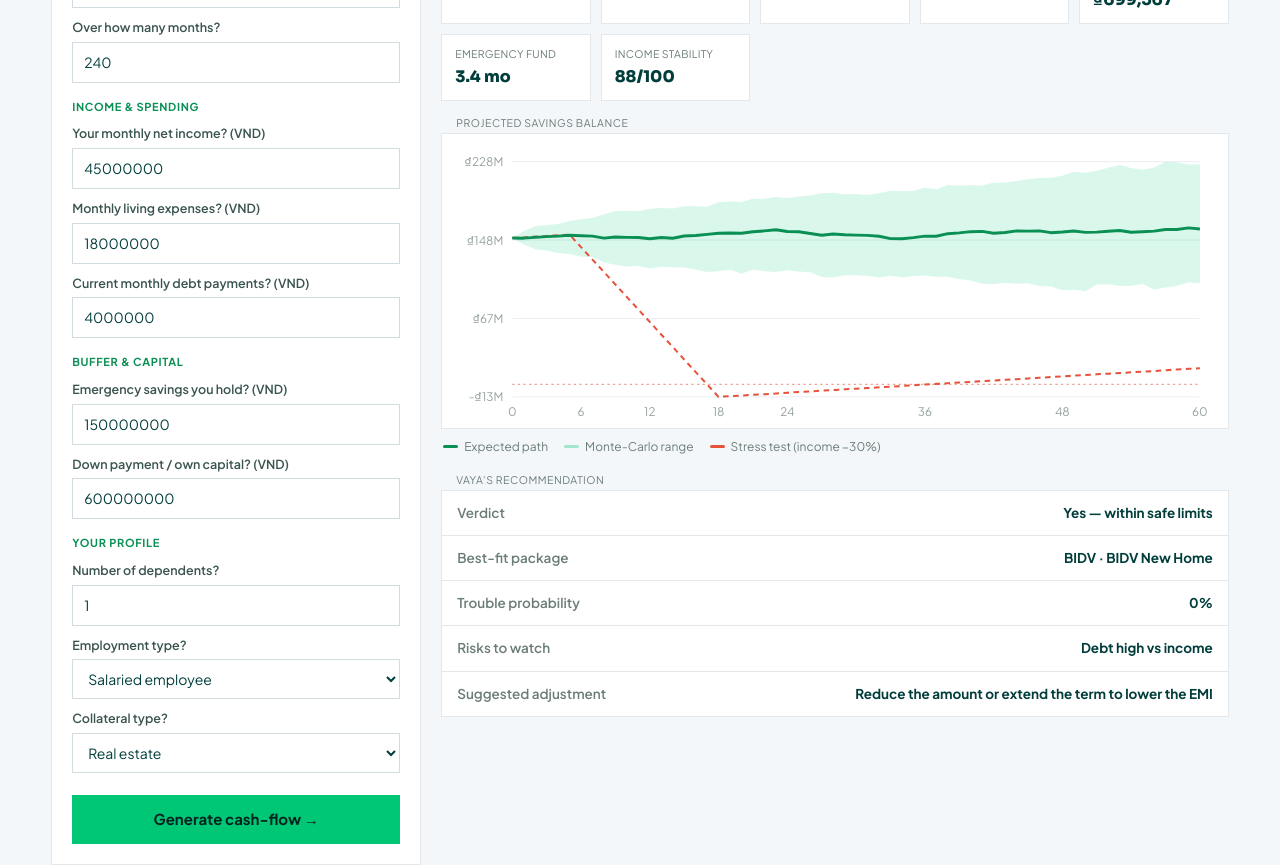
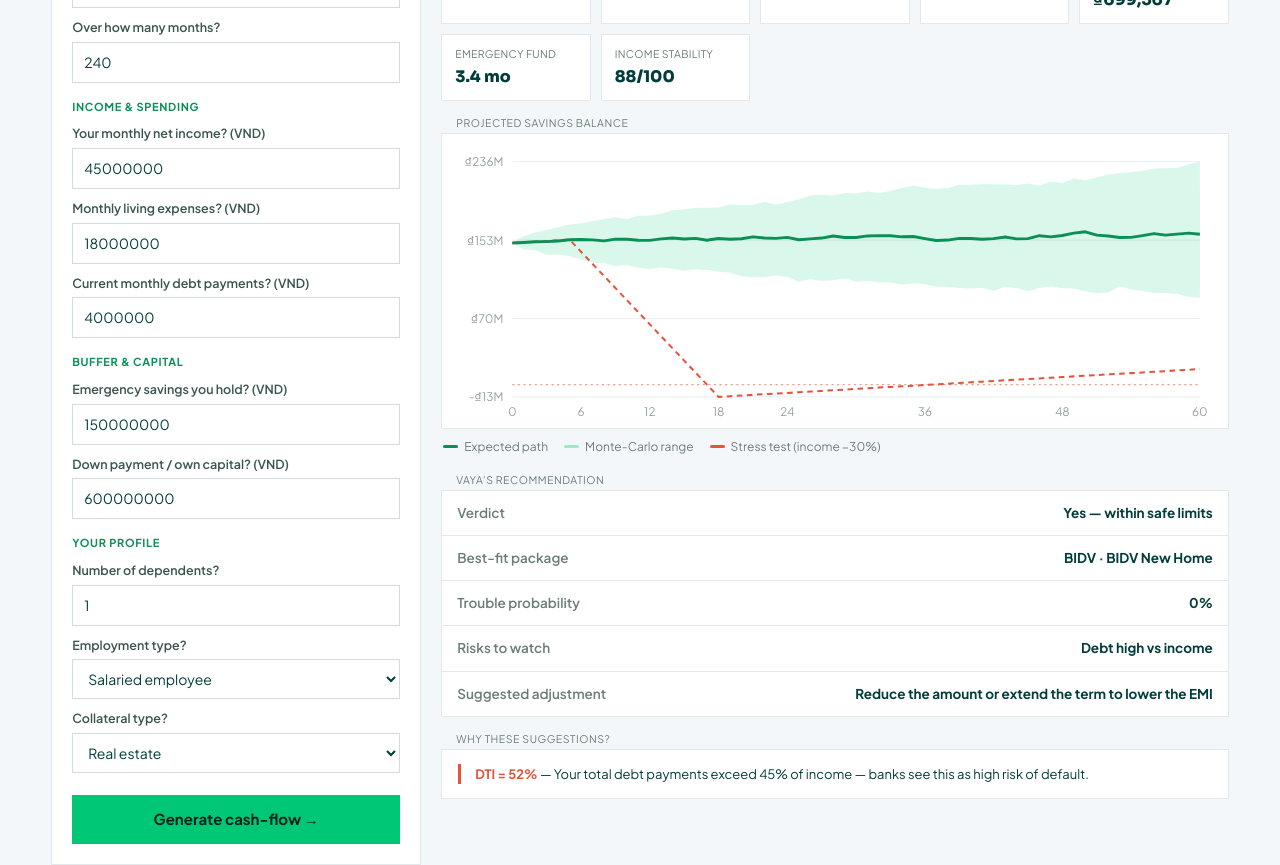
Before and after one commit to alibaba-hackathon-fsi/frontend-vaya, a Next.js app: page /survival in a window 1280 px wide. Shown: the part 420-1285 px from the top of the page. Built offline with nearby package versions, Linux system fonts and the light colour scheme.

Commit message:
fix: deterministic Monte Carlo (seeded PRNG) + interactive chart + explanation section

```diff
--- a/src/app/globals.css
+++ b/src/app/globals.css
@@ -2607,6 +2607,25 @@ img.flag {
   font-weight: 700;
   color: var(--ink);
 }
+.sc-explain {
+  background: #fff;
+  border: 1px solid var(--line);
+  padding: 14px 16px;
+}
+.sc-reason {
+  font-size: 13px;
+  line-height: 1.55;
+  color: var(--ink);
+  margin-bottom: 10px;
+  padding-left: 14px;
+  border-left: 3px solid var(--red);
+}
+.sc-reason:last-child { margin-bottom: 0; }
+.sc-reason b { color: var(--red); }
+.sc-ok-msg {
+  border-left-color: var(--green);
+  color: var(--green-text);
+}
 /* chat comparison */
 .rc-cmp {
   padding: 2px 15px 10px;
--- a/src/components/SurvivalScore.tsx
+++ b/src/components/SurvivalScore.tsx
@@ -5,7 +5,8 @@ import { useSearchParams } from "next/navigation";
 import { useI18n } from "@/i18n/I18nProvider";
 import { PKG, bankOf, prodName, logoSrc, type Purpose } from "@/data/banks";
 import { fmtMonthly } from "@/lib/loanEngine";
-import { monteCarlo, survChartSvg, fvShort, type SurvInput, type MCResult } from "@/lib/survival";
+import { monteCarlo, fvShort, type SurvInput, type MCResult } from "@/lib/survival";
+import SurvivalChart from "@/components/charts/SurvivalChart";
 import type { Lang } from "@/i18n/dict";
 
 const NUM = (s: string) => {
@@ -171,10 +172,22 @@ function Result({ res, lang, t }: { res: { mc: MCResult; T: number; inp: SurvInp
       <div className="rc-clab">{t("r_metrics")}</div>
       <div className="sm-grid">{metrics.map((m) => <div className="sm" key={m[0]}><div className="smk">{t(m[0])}</div><div className="smv">{m[1]}</div></div>)}</div>
       <div className="rc-clab">{t("r_chart")}</div>
-      <div className="surv-chart" dangerouslySetInnerHTML={{ __html: survChartSvg(mc, T, fvShort) }} />
+      <div className="surv-chart"><SurvivalChart mc={mc} T={T} t={t} /></div>
       <div className="surv-legend"><span className="lg lg-med">{t("r_median")}</span><span className="lg lg-band">{t("r_band")}</span><span className="lg lg-stress">{t("r_stress")}</span></div>
       <div className="rc-clab">{t("r_reco")}</div>
       <div className="reco-list">{recos.map((r, i) => <div className="reco-i" key={i}><span className="reco-k">{r[0]}</span><span className="reco-v">{r[1]}</span></div>)}</div>
+      <div className="rc-clab">{t("sc_why")}</div>
+      <div className="sc-explain">
+        {met.dti > 45 && <p className="sc-reason"><b>{t("m_dti")} = {met.dti.toFixed(0)}%</b> — {t("why_dti")}</p>}
+        {met.efr < 3 && <p className="sc-reason"><b>{t("m_efr")} = {met.efr.toFixed(1)} {t("r_mo")}</b> — {t("why_efr")}</p>}
+        {met.disposable < 0 && <p className="sc-reason"><b>{t("m_disp")} = {fmtMonthly(met.disposable)}</b> — {t("why_neg")}</p>}
+        {met.ltv > 80 && <p className="sc-reason"><b>{t("m_ltv")} = {met.ltv.toFixed(0)}%</b> — {t("why_ltv")}</p>}
+        {met.stab < 60 && <p className="sc-reason"><b>{t("m_stab")} = {met.stab}/100</b> — {t("why_stab")}</p>}
+        {mc.ruin > 0.3 && <p className="sc-reason"><b>{t("r_ruin")} = {(mc.ruin * 100).toFixed(0)}%</b> — {t("why_ruin")}</p>}
+        {met.dti <= 45 && met.efr >= 3 && met.disposable >= 0 && met.ltv <= 80 && met.stab >= 60 && mc.ruin <= 0.3 && (
+          <p className="sc-reason sc-ok-msg">{t("why_ok")}</p>
+        )}
+      </div>
     </>
   );
 }
--- /dev/null
+++ b/src/components/charts/SurvivalChart.tsx
@@ -0,0 +1,129 @@
+"use client";
+
+import React, { useRef, useState } from "react";
+import type { MCResult } from "@/lib/survival";
+import { fvShort } from "@/lib/survival";
+
+/**
+ * Interactive savings-buffer chart — replaces the static SVG string.
+ * Hover/touch shows a tooltip with median, stress and band values at that month.
+ */
+export default function SurvivalChart({
+  mc,
+  T,
+  t,
+}: {
+  mc: MCResult;
+  T: number;
+  t: (k: string) => string;
+}) {
+  const svgRef = useRef<SVGSVGElement>(null);
+  const [hover, setHover] = useState<number | null>(null);
+
+  const { p10, p50, p90, stress, months } = mc;
+  const n = months.length;
+  const W = 680, H = 250, pl = 52, pr = 14, pt = 14, pb = 26;
+
+  const all = p10.concat(p90, stress, [0]);
+  let mn = Math.min(...all);
+  let mx = Math.max(...all);
+  if (mx === mn) mx = mn + 1;
+
+  const X = (i: number) => pl + (i * (W - pl - pr)) / (n - 1);
+  const Y = (v: number) => pt + (1 - (v - mn) / (mx - mn)) * (H - pt - pb);
+
+  const bandUp = p90.map((v, i) => `${X(i).toFixed(1)},${Y(v).toFixed(1)}`).join(" ");
+  const bandDn = p10.map((v, i) => `${X(i).toFixed(1)},${Y(v).toFixed(1)}`).reverse().join(" ");
+  const medLine = p50.map((v, i) => `${X(i).toFixed(1)},${Y(v).toFixed(1)}`).join(" ");
+  const stressLine = stress.map((v, i) => `${X(i).toFixed(1)},${Y(v).toFixed(1)}`).join(" ");
+
+  const marks = [0, 6, 12, 18, 24, 36, 48, 60].filter((x) => x <= T);
+  if (marks[marks.length - 1] !== T) marks.push(T);
+
+  const onMove = (e: React.MouseEvent | React.TouchEvent) => {
+    const svg = svgRef.current;
+    if (!svg) return;
+    const r = svg.getBoundingClientRect();
+    const cX = "touches" in e ? e.touches[0].clientX : (e as React.MouseEvent).clientX;
+    let i = Math.round((((cX - r.left) / r.width) * W - pl) / ((W - pl - pr) / (n - 1)));
+    i = Math.max(0, Math.min(n - 1, i));
+    setHover(i);
+  };
+
+  return (
+    <div
+      className="chart-wrap"
+      style={{ marginTop: 0, cursor: "crosshair" }}
+      onMouseMove={onMove}
+      onMouseLeave={() => setHover(null)}
+      onTouchStart={onMove}
+      onTouchMove={onMove}
+    >
+      <svg ref={svgRef} viewBox={`0 0 ${W} ${H}`} className="survsvg">
+        {/* Grid lines */}
+        {[0, 1, 2, 3].map((g) => {
+          const val = mx - ((mx - mn) * g) / 3;
+          const yy = Y(val);
+          return (
+            <g key={g}>
+              <line x1={pl} y1={yy} x2={W - pr} y2={yy} stroke="#EDF1F4" />
+              <text x={pl - 8} y={yy + 4} textAnchor="end" fontSize="10.5" fill="#95A29F">
+                {fvShort(val)}
+              </text>
+            </g>
+          );
+        })}
+
+        {/* Zero line */}
+        {mn < 0 && (
+          <line x1={pl} y1={Y(0)} x2={W - pr} y2={Y(0)} stroke="#E5533B" strokeWidth="1" strokeDasharray="2 3" opacity=".55" />
+        )}
+
+        {/* Confidence band */}
+        <polygon points={`${bandUp} ${bandDn}`} fill="rgba(0,199,118,.15)" />
+
+        {/* Stress line */}
+        <polyline points={stressLine} fill="none" stroke="#E5533B" strokeWidth="1.8" strokeDasharray="5 4" />
+
+        {/* Median line */}
+        <polyline points={medLine} fill="none" stroke="#0A8F55" strokeWidth="2.6" strokeLinejoin="round" />
+
+        {/* X-axis labels */}
+        {marks.map((mm) => (
+          <text key={mm} x={X(Math.min(mm, n - 1))} y={H - 9} textAnchor="middle" fontSize="10.5" fill="#95A29F">
+            {mm}
+          </text>
+        ))}
+
+        {/* Hover guide */}
+        {hover != null && (
+          <>
+            <line x1={X(hover)} y1={pt} x2={X(hover)} y2={H - pb} stroke="#013D3B" strokeWidth="1" opacity=".25" />
+            <circle cx={X(hover)} cy={Y(p50[hover])} r="4.5" fill="#0A8F55" stroke="#fff" strokeWidth="2" />
+            <circle cx={X(hover)} cy={Y(stress[hover])} r="4" fill="#E5533B" stroke="#fff" strokeWidth="2" />
+          </>
+        )}
+      </svg>
+
+      {/* Tooltip */}
+      {hover != null && (
+        <div
+          className="chart-tip"
+          style={{
+            left: `${(X(hover) / W) * 100}%`,
+            top: `${(Y(p50[hover]) / H) * 100}%`,
+            opacity: 1,
+          }}
+        >
+          <b>{t("sc_month")} {months[hover]}</b>
+          <br />
+          <span className="d">{t("r_median")}: {fvShort(p50[hover])}</span>
+          <br />
+          <span style={{ color: "#ffa39e" }}>{t("r_stress")}: {fvShort(stress[hover])}</span>
+          <br />
+          <span style={{ color: "#b7eb8f" }}>{t("sc_band")}: {fvShort(p10[hover])} – {fvShort(p90[hover])}</span>
+        </div>
+      )}
+    </div>
+  );
+}
--- a/src/i18n/dict.ts
+++ b/src/i18n/dict.ts
@@ -121,6 +121,14 @@ export const T: Record<Lang, Dict> = {
     risk_ltv: "High loan-to-value",
     risk_stab: "Low income stability",
     risk_none: "No major red flags",
+    sc_month: "Month", sc_band: "Range", sc_why: "Why these suggestions?",
+    why_dti: "Your total debt payments exceed 45% of income — banks see this as high risk of default.",
+    why_efr: "Your savings cover fewer than 3 months of expenses — one emergency could wipe out your buffer.",
+    why_neg: "After all payments, you have negative cash flow each month — you'll need to dip into savings continuously.",
+    why_ltv: "You're borrowing over 80% of the asset value — limited equity cushion if prices drop.",
+    why_stab: "Freelance/self-employed income is less predictable — lenders apply a heavier discount.",
+    why_ruin: "In over 30% of simulated scenarios, your savings hit zero — a significant insolvency risk.",
+    why_ok: "All key metrics are within safe thresholds. Maintain your emergency fund and avoid taking on additional debt.",
     d_back: "← Back",
     d_keyfacts: "Key facts",
     d_features: "Highlights",
@@ -460,6 +468,14 @@ export const T: Record<Lang, Dict> = {
     risk_ltv: "Tỷ lệ vay trên tài sản cao",
     risk_stab: "Thu nhập kém ổn định",
     risk_none: "Không có cảnh báo lớn",
+    sc_month: "Tháng", sc_band: "Khoảng", sc_why: "Vì sao có các khuyến nghị này?",
+    why_dti: "Tổng nghĩa vụ nợ vượt 45% thu nhập — ngân hàng đánh giá đây là rủi ro mất khả năng trả nợ cao.",
+    why_efr: "Tiết kiệm chỉ đủ chi trả dưới 3 tháng — một biến cố bất ngờ có thể xoá sạch quỹ dự phòng.",
+    why_neg: "Sau khi trừ mọi khoản trả, dòng tiền hàng tháng âm — bạn sẽ phải rút tiết kiệm liên tục.",
+    why_ltv: "Bạn vay trên 80% giá trị tài sản — vùng đệm vốn chủ sở hữu rất mỏng nếu giá giảm.",
+    why_stab: "Thu nhập tự do/tự kinh doanh kém dự đoán hơn — ngân hàng áp hệ số chiết khấu cao hơn.",
+    why_ruin: "Trong hơn 30% kịch bản mô phỏng, tiết kiệm chạm 0 — rủi ro mất thanh khoản đáng kể.",
+    why_ok: "Tất cả chỉ số đều trong ngưỡng an toàn. Hãy duy trì quỹ dự phòng và tránh vay thêm nợ mới.",
     d_back: "← Quay lại",
     d_keyfacts: "Thông tin chính",
     d_features: "Điểm nổi bật",
@@ -689,7 +705,7 @@ export const T: Record<Lang, Dict> = {
     ana_improvements: "Cách cải thiện",
     ana_foot:
       "Mô phỏng dựa trên sản phẩm Vietcombank. Các kịch bản mang tính minh hoạ — không phải tư vấn tài chính.",
-    cta_analysis: "📊 Kiểm tra sức chịu đựng",
+    cta_analysis: " Kiểm tra sức chịu đựng",
   },
 
   zh: {
@@ -802,6 +818,14 @@ export const T: Record<Lang, Dict> = {
     risk_ltv: "贷款价值比偏高",
     risk_stab: "收入稳定性低",
     risk_none: "无重大风险",
+    sc_month: "第", sc_band: "区间", sc_why: "为什么有这些建议？",
+    why_dti: "总还款额超过收入的 45%——银行视为高违约风险。",
+    why_efr: "储蓄不足 3 个月支出——一次意外就可能耗尽你的缓冲。",
+    why_neg: "扣除所有还款后每月现金流为负——你将持续消耗储蓄。",
+    why_ltv: "借款超过资产价值的 80%——如果价格下跌，权益缓冲极薄。",
+    why_stab: "自由职业/自营收入可预测性较低——银行会施加更高的折扣系数。",
+    why_ruin: "在超过 30% 的模拟情景中，储蓄归零——存在显著的偿付能力风险。",
+    why_ok: "所有关键指标均在安全阈值内。请保持应急基金，避免增加新债务。",
     d_back: "← 返回",
     d_keyfacts: "关键信息",
     d_features: "亮点",
```
Also changed, not shown: src/lib/survival.ts (+27 -5 lines).
